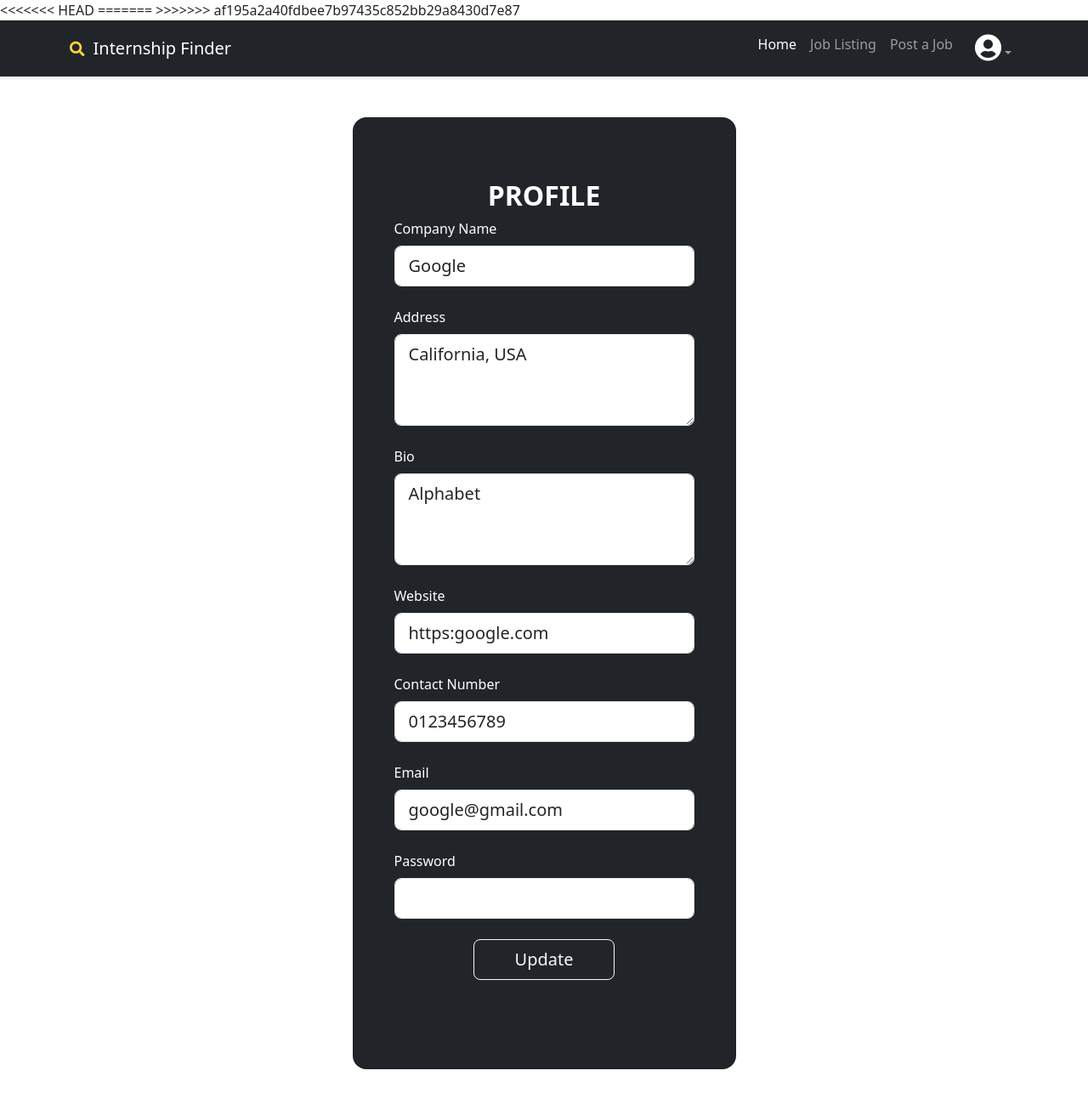
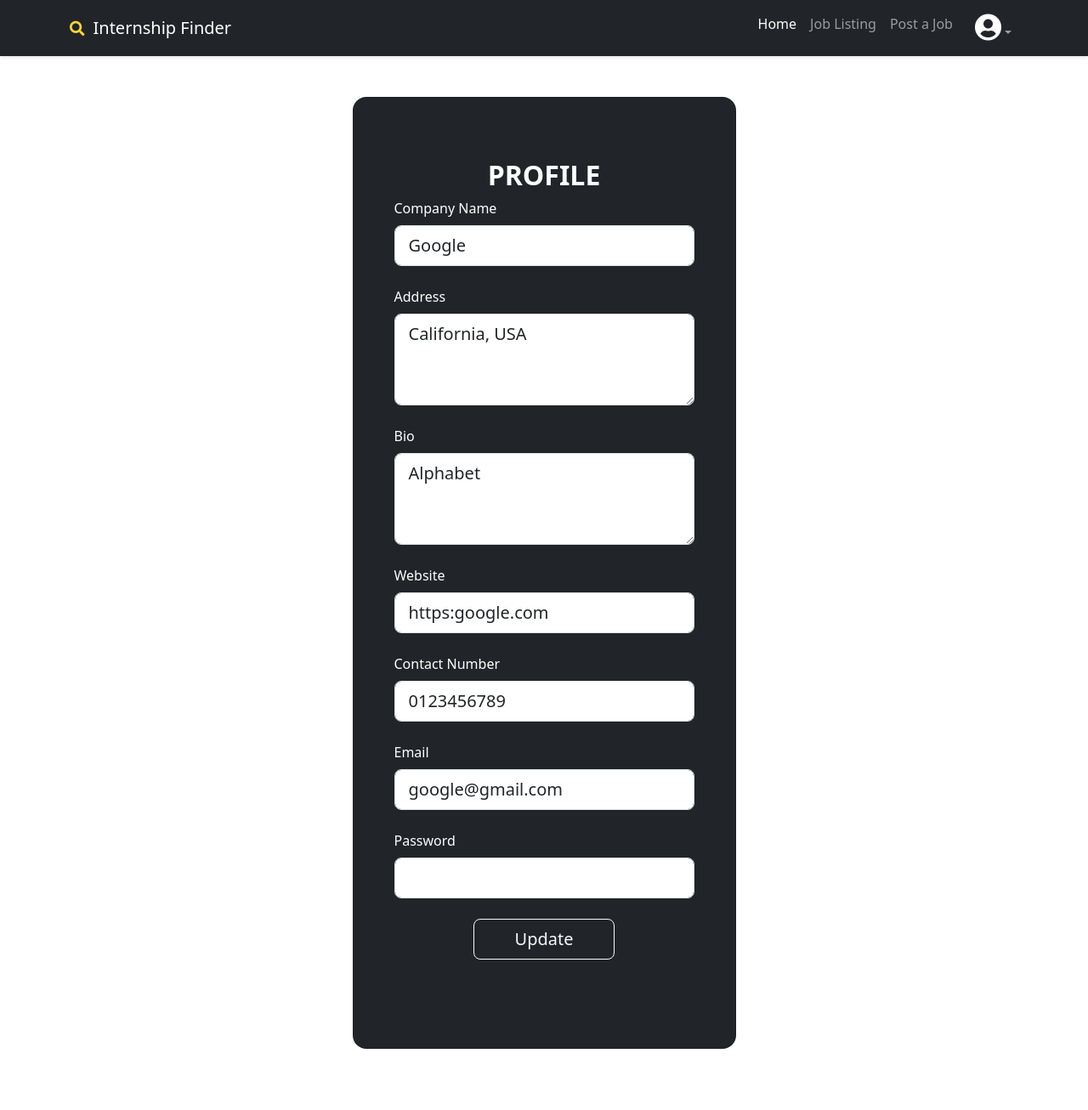
Before and after one commit to pathumsameera12/internship-finder, a Django app: page /internship-finder/company_profile/1/ in a window 1280 px wide. Shown: the whole page at 85% size. After the commit the page ends 1234 px from the top, so only its background shows below. Run offline with Django 4.2, Linux system fonts and the light colour scheme; a user stored in the database is signed in; data comes from the database, SQL or seed files in the repository; both versions use the stored data as it was after the commit.

Commit message:
head issue fixed

```diff
--- a/finder/templates/basic.html
+++ b/finder/templates/basic.html
@@ -8,13 +8,7 @@
     <link href="https://cdn.jsdelivr.net/npm/bootstrap@5.3.2/dist/css/bootstrap.min.css" rel="stylesheet"
     integrity="sha384-T3c6CoIi6uLrA9TneNEoa7RxnatzjcDSCmG1MXxSR1GAsXEV/Dwwykc2MPK8M2HN" crossorigin="anonymous">
   <link href="https://cdnjs.cloudflare.com/ajax/libs/font-awesome/5.15.4/css/all.min.css" rel="stylesheet">
-<<<<<<< HEAD
-  {% load static %}
-<link rel="stylesheet" type="text/css" href="{% static '/style.css'%}">
 
-=======
-
->>>>>>> af195a2a40fdbee7b97435c852bb29a8430d7e87
     <title>{% block title %}{% endblock %}</title>
     <style>
 
```
Also changed, not shown: db.sqlite3.
